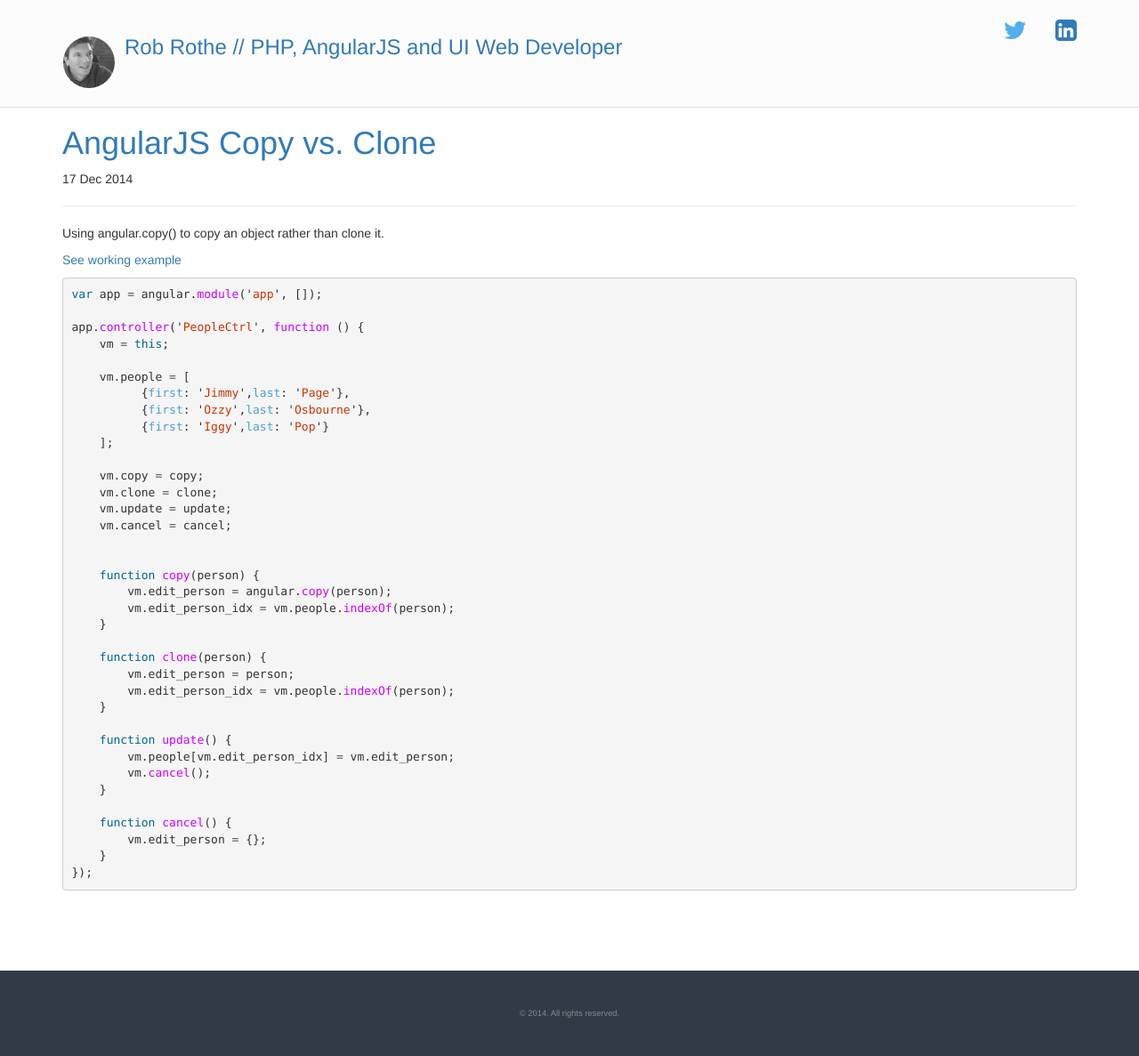
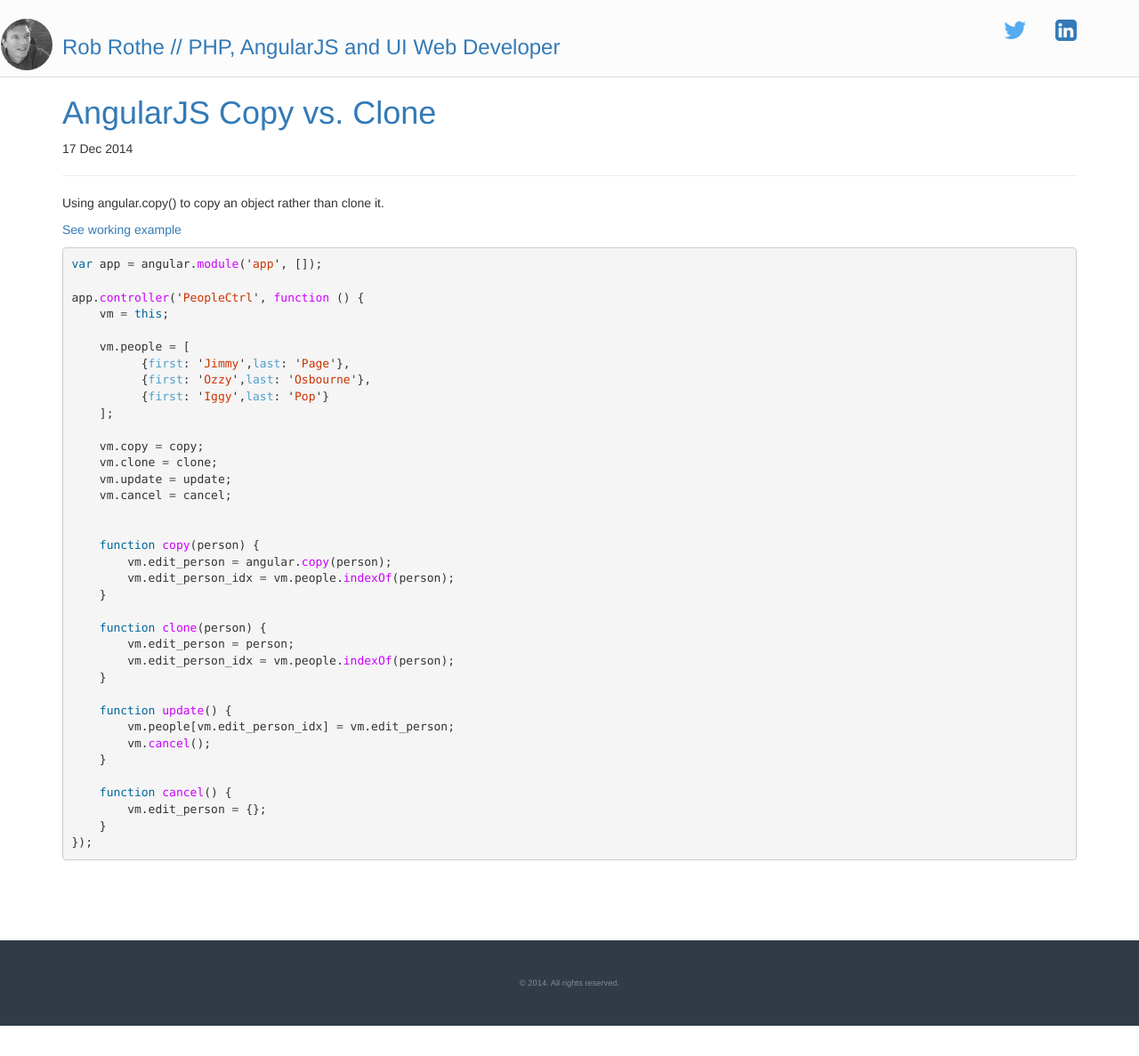
Before and after one commit to robrothedev/robrothedev.github.io, a Jekyll site: the page built from index.html, in a window 1280 px wide. Shown: the whole page at 89% size. Built offline with Jekyll 4.4.1, drawn with Linux system fonts in a browser that asks for light colours; nearby versions of some CDN libraries; the list of posts is cut into pages by our own code; after the commit the page ends 1153 px from its top, so only the background shows below that.

Commit message:
Updating

```diff
--- a/public/css/site.css
+++ b/public/css/site.css
@@ -32,6 +32,9 @@ body {
   margin-right:10px;
   border:1px solid #fff;
   width:60px;
+  position:absolute;
+  left:0;
+  top:20px;
 }
 
 .main {
```
